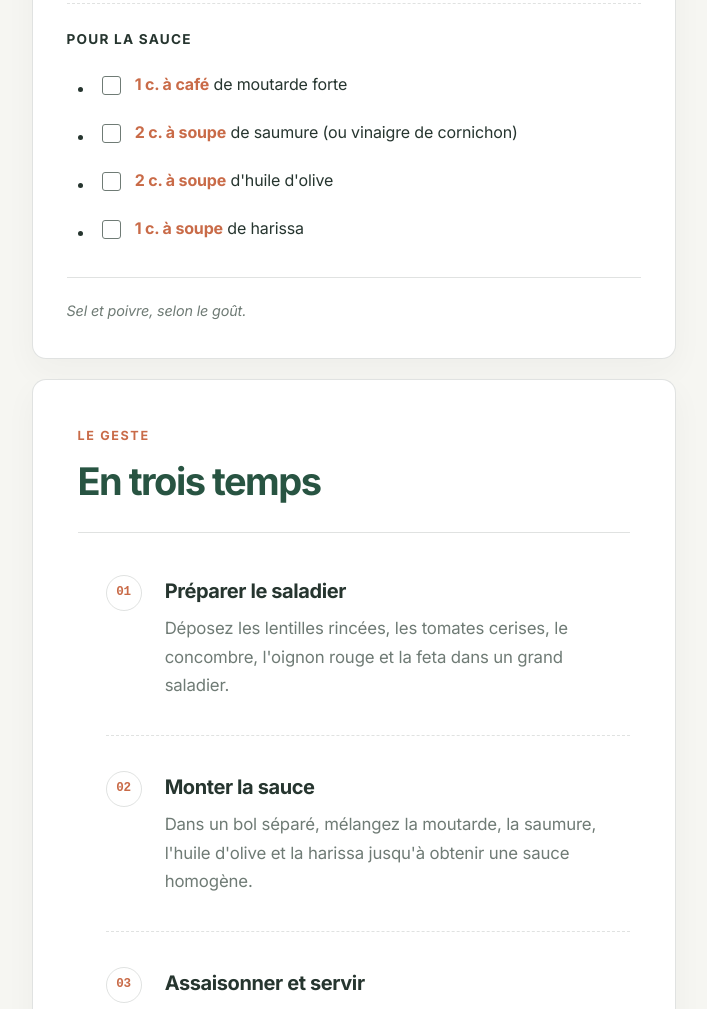
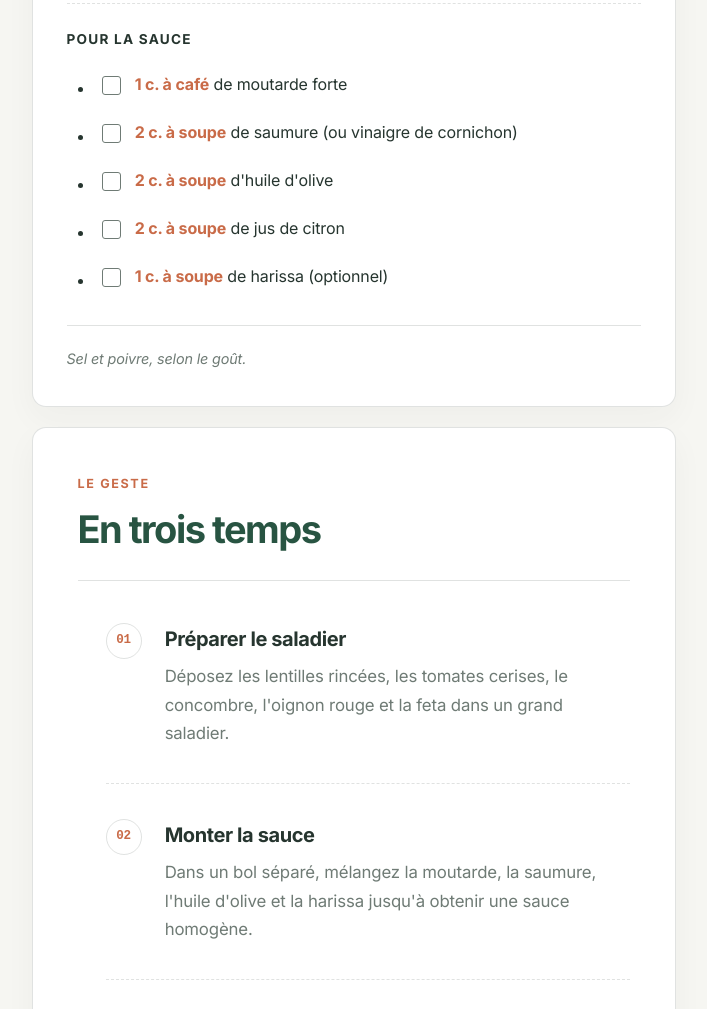
Before and after one commit to JosephBARBIERDARNAL/recettes, a plain HTML site: page site/salade-lentilles/index.html in a window 1280 px wide. Shown: the part 1016-2025 px from the top of the page, without its empty margins (279-986 px from the left). Drawn offline with Linux system fonts and the light colour scheme.

Commit message:
autopush

```diff
--- a/site/salade-lentilles/index.html
+++ b/site/salade-lentilles/index.html
@@ -403,7 +403,14 @@
             <label>
               <input type="checkbox">
               <span class="recipe-checkmark" aria-hidden="true"></span>
-              <span class="recipe-ingredient__text"><span class="recipe-ingredient__amount" data-base-amount="1" data-base-servings="4" data-unit="c. à soupe">1 c. à soupe</span> de harissa</span>
+              <span class="recipe-ingredient__text"><span class="recipe-ingredient__amount" data-base-amount="2" data-base-servings="4" data-unit="c. à soupe">2 c. à soupe</span> de jus de citron</span>
+            </label>
+          </li>
+          <li class="recipe-ingredient">
+            <label>
+              <input type="checkbox">
+              <span class="recipe-checkmark" aria-hidden="true"></span>
+              <span class="recipe-ingredient__text"><span class="recipe-ingredient__amount" data-base-amount="1" data-base-servings="4" data-unit="c. à soupe">1 c. à soupe</span> de harissa (optionnel)</span>
             </label>
           </li>
         </ul>
```
Also changed, not shown: site/search.json (+1 -1 lines), 2 other files.
